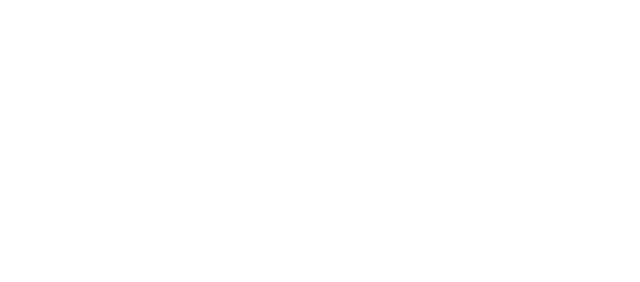
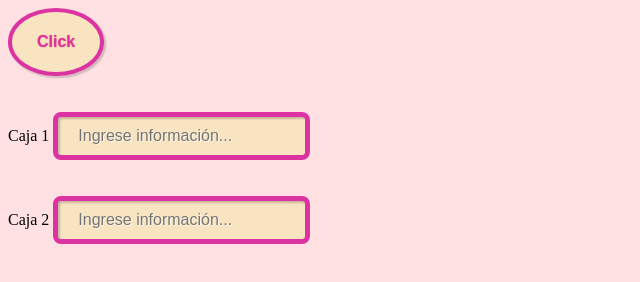
Before and after one commit to cfsaezbravo/ejercicios-eventos, a plain HTML site: page index.html in a window 1280 px wide. Shown: the whole page, without its empty margins (0-640 px from the left). Drawn offline with Linux system fonts and the light colour scheme.

Commit message:
Initial commit

```diff
--- /dev/null
+++ b/css/main.css
@@ -0,0 +1,50 @@
+body {
+	background: #FFE1E3;
+}
+
+.Ingres {
+  display: inline-block;
+  -webkit-box-sizing: content-box;
+  -moz-box-sizing: content-box;
+  box-sizing: content-box;
+  padding: 10px 20px;
+  border: 5px solid rgba(221,51,162,1);
+  -webkit-border-radius: 8px;
+  border-radius: 8px;
+  font: normal 16px/normal Arial, Helvetica, sans-serif;
+  color: rgba(0,142,198,1);
+  -o-text-overflow: clip;
+  text-overflow: clip;
+  background: rgba(247,230,180,0.7);
+  -webkit-box-shadow: 2px 2px 2px 0 rgba(0,0,0,0.2) inset;
+  box-shadow: 2px 2px 2px 0 rgba(0,0,0,0.2) inset;
+  text-shadow: 1px 1px 0 rgba(255,255,255,0.66) ;
+  -webkit-transition: all 200ms cubic-bezier(0.42, 0, 0.58, 1);
+  -moz-transition: all 200ms cubic-bezier(0.42, 0, 0.58, 1);
+  -o-transition: all 200ms cubic-bezier(0.42, 0, 0.58, 1);
+  transition: all 200ms cubic-bezier(0.42, 0, 0.58, 1);
+}
+
+.enjoy-css {
+  display: inline-block;
+  -webkit-box-sizing: content-box;
+  -moz-box-sizing: content-box;
+  box-sizing: content-box;
+  cursor: pointer;
+  padding: 21px 25px;
+  border: 4px solid rgba(221,51,162,1);
+  -webkit-border-radius: 80px / 56px;
+  border-radius: 80px / 56px;
+  font: normal normal bold 16px/normal Arial, Helvetica, sans-serif;
+  color: rgba(221,51,162,1);
+  -o-text-overflow: clip;
+  text-overflow: clip;
+  background: rgba(247,230,180,0.69);
+  -webkit-box-shadow: 2px 2px 2px 0 rgba(0,0,0,0.2) ;
+  box-shadow: 2px 2px 2px 0 rgba(0,0,0,0.2) ;
+  text-shadow: 0 0 1px rgba(255,86,86,0.9) ;
+  -webkit-transition: all 300ms cubic-bezier(0.42, 0, 0.58, 1);
+  -moz-transition: all 300ms cubic-bezier(0.42, 0, 0.58, 1);
+  -o-transition: all 300ms cubic-bezier(0.42, 0, 0.58, 1);
+  transition: all 300ms cubic-bezier(0.42, 0, 0.58, 1);
+}
--- a/index.html
+++ b/index.html
@@ -1,10 +1,26 @@
 <!DOCTYPE html>
 <html lang="en">
 <head>
+	<link rel="stylesheet" href="css/main.css">
 	<meta charset="UTF-8">
 	<title>Ejercicio Eventos</title>
 </head>
-<body>
+
+<body onload = "fullLoad()">
+
+	<button id="demo" class="enjoy-css">Click</button>
+
+	<br><br><br>
+
+	<label>Caja 1 </label>
+
+	<input onmouseover="ratonEncima()" class="Ingres" placeholder="Ingrese información..." />
+
+	<br><br><br>
+
+	<label>Caja 2</label>
+
+	<input onmouseout="ratonNoEncima()" class="Ingres" placeholder="Ingrese información...">
 
 	<script src = "js/main.js"></script>
 </body>
--- a/js/main.js
+++ b/js/main.js
@@ -0,0 +1,16 @@
+document.getElementById("demo").addEventListener("click",
+	function (){
+    alert("Hola mundo!");
+});
+
+function fullLoad(){
+	alert("Esta página se cargó!");
+}
+
+function ratonEncima() {
+	alert("Estas sobre mí");
+}
+
+function ratonNoEncima() {
+	alert("Ya no estás sobre mí");
+}
```
